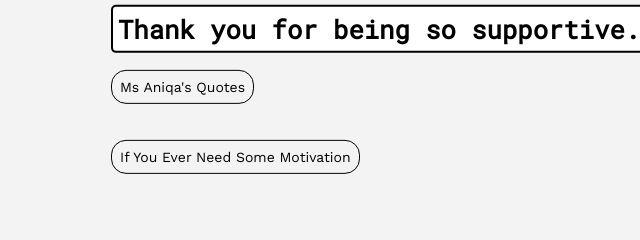
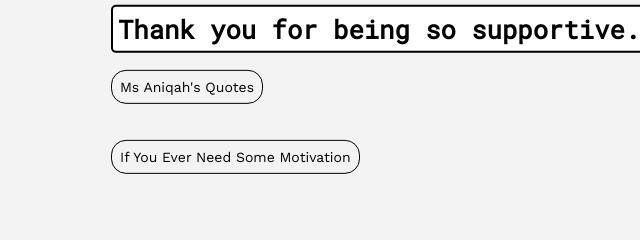
Before and after one commit to wania-dev/random-quote-generator-app, a plain HTML site: page Random Quote Generator App/index.html in a window 1280 px wide. Shown: the part 230-470 px from the top of the page, 42-682 px from the left. Drawn offline with nearby package versions, Linux system fonts and the light colour scheme.

Commit message:
Update index.html

```diff
--- a/Random Quote Generator App/index.html
+++ b/Random Quote Generator App/index.html
@@ -15,7 +15,7 @@
         <div class="box">
             <h1>Thank you for <span class="auto-input"></span></h1>
         </div>
-        <button onclick="newQuote()">Ms Aniqa's Quotes</button> <br> <br>
+        <button onclick="newQuote()">Ms Aniqah's Quotes</button> <br> <br>
         <div id="quotedisplay" class="quotesbody"></div> <br>
         <button onclick="other()">If You Ever Need Some Motivation</button> <br> <br>
 
```
